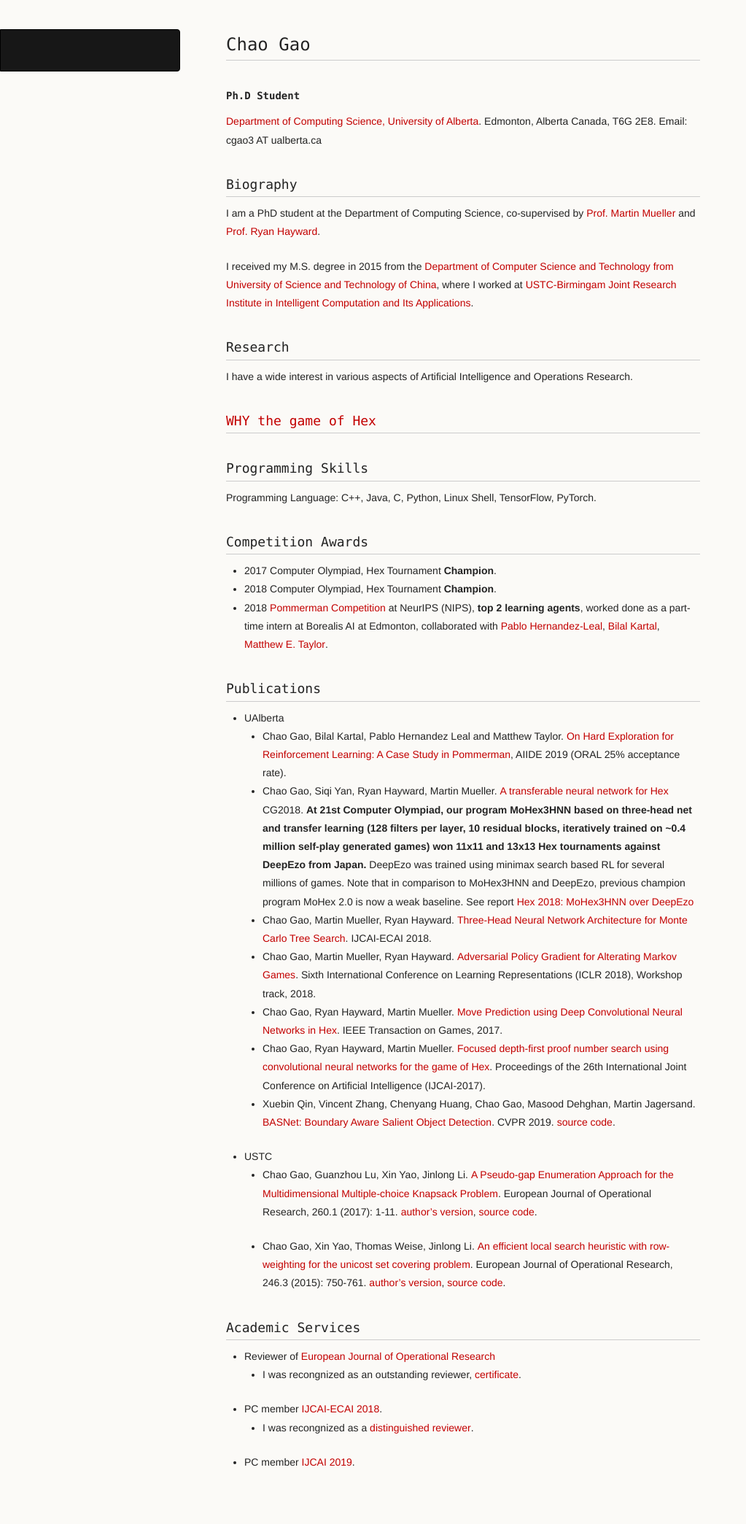
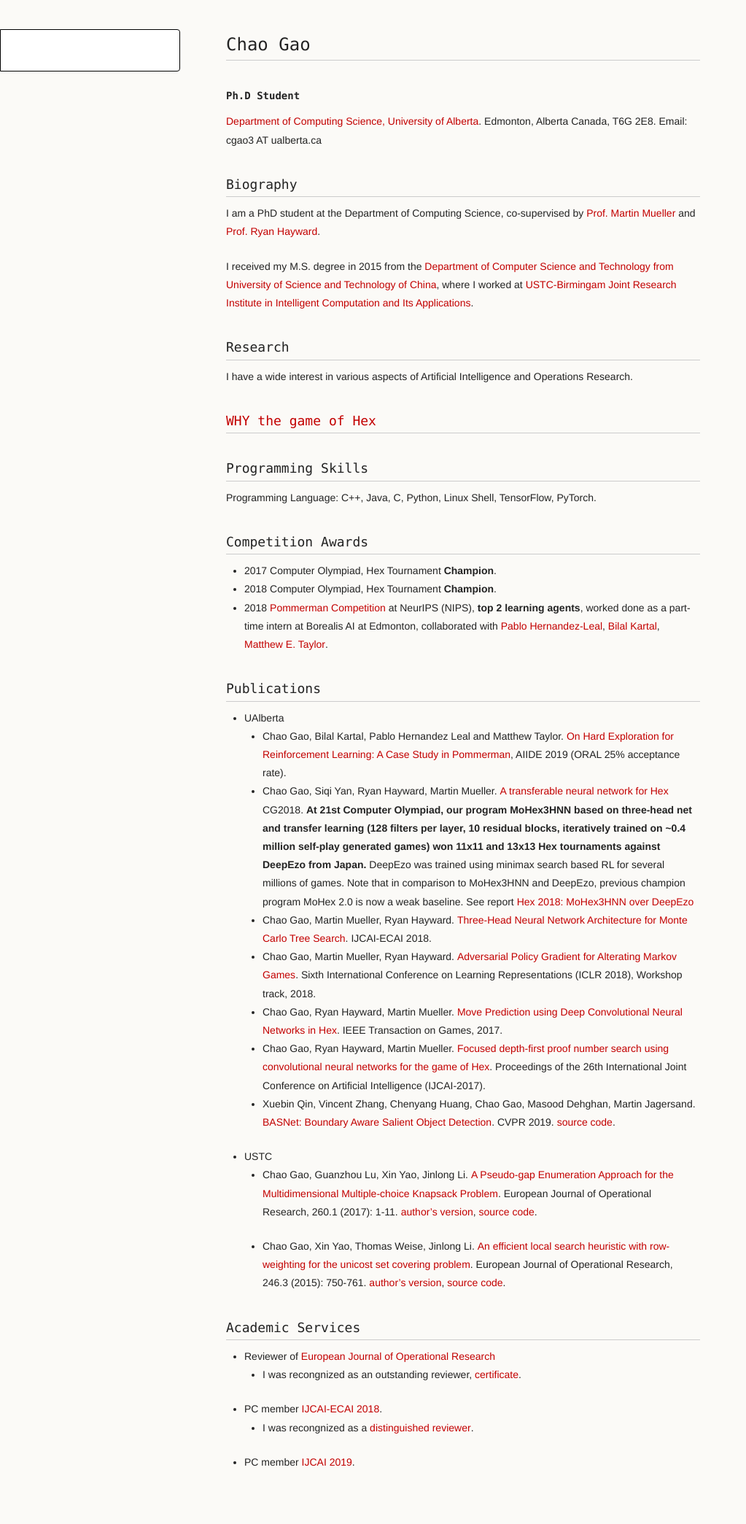
Before and after one commit to cgao3/cgao3-old.github.io, a Jekyll site: the page built from index.md, in a window 1280 px wide. Shown: the whole page at 73% size, without its empty margins (0-1023 px from the left). Built offline with Jekyll 4.4.1, drawn with Linux system fonts in a browser that asks for light colours; our own code applies the rules of GitHub Pages for plain Markdown files; a script that is not in the unit is left out.

Commit message:
Update style.css

```diff
--- a/assets/css/style.css
+++ b/assets/css/style.css
@@ -383,7 +383,7 @@ td {
 
 /* Header */
 header {
-  background-color: #171717;
+  background-color: #FFFFFF;
   color: #FDFDFB;
   width: 170px;
   float: left;
```
